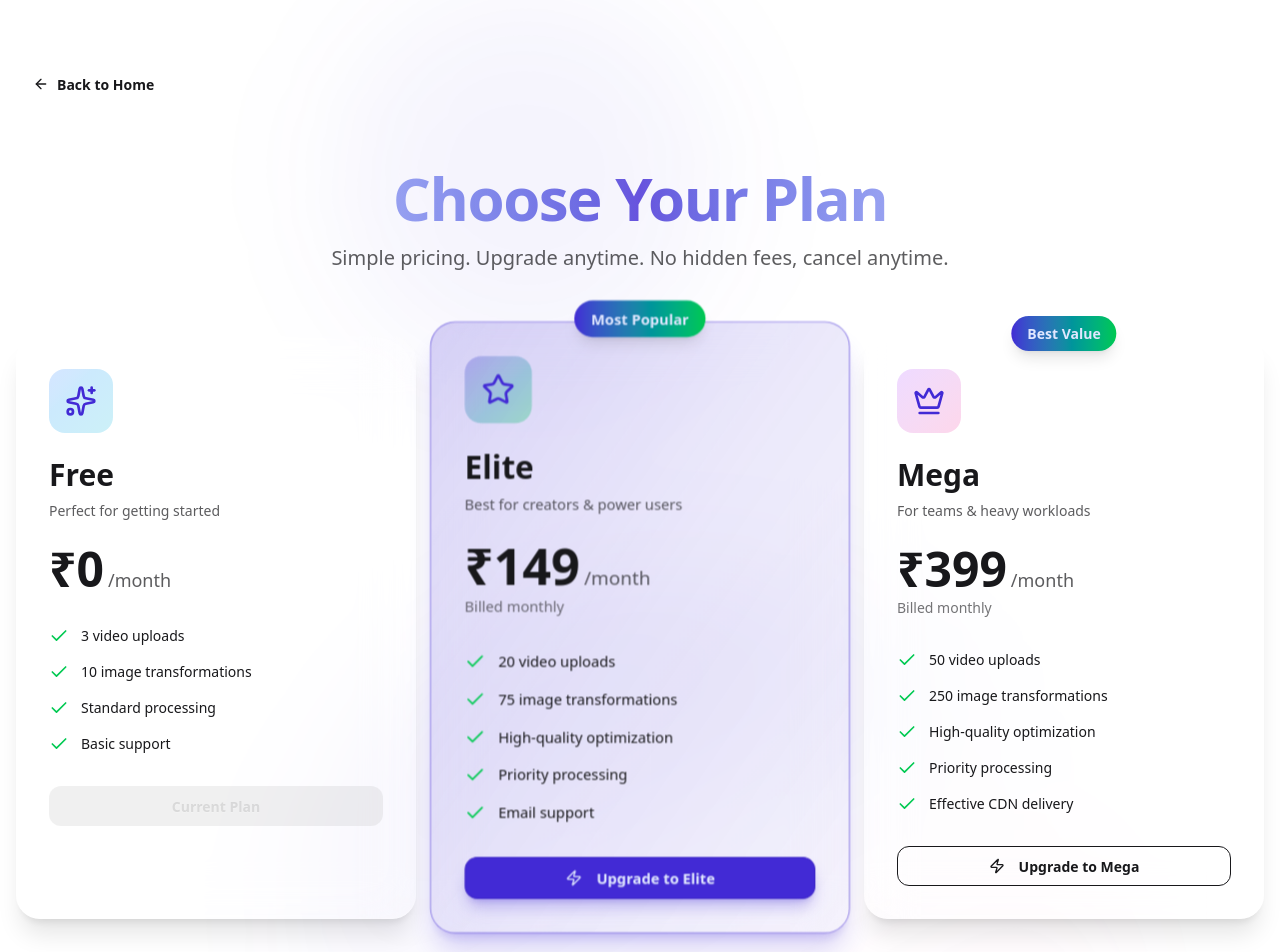
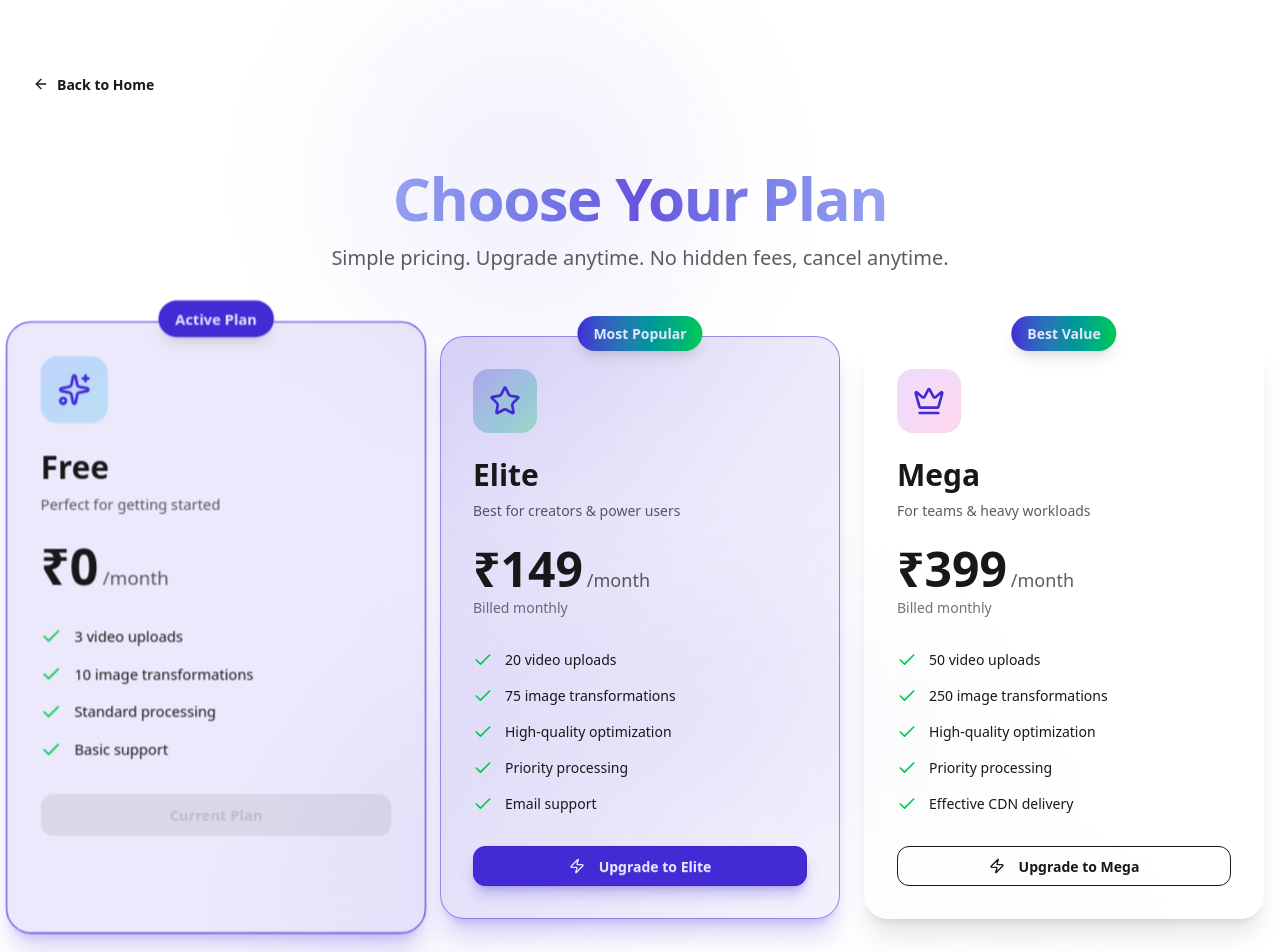
Before and after one commit to Pratham-Taikar/Cloudinary-saas-V2, a Next.js app: page /billings in a window 1280 px wide. Shown: the top 952 px of the page. Built offline with nearby package versions, Linux system fonts and the light colour scheme; no server answers.

Commit message:
user plan downgrade bug fix

```diff
--- a/app/(billings)/billings/page.tsx
+++ b/app/(billings)/billings/page.tsx
@@ -1,8 +1,9 @@
 "use client";
 
-import { useState } from "react";
+import { useState, useEffect } from "react";
 import { useRouter } from "next/navigation";
 import Link from "next/link";
+import axios from "axios";
 import { motion, AnimatePresence } from "framer-motion";
 import {
   Check,
@@ -14,19 +15,27 @@ import {
   Sparkles,
   Shield,
   Clock,
-  Users
+  Users,
+  Loader2,
 } from "lucide-react";
 import services, { planOrder, type PlanKey } from "@/lib/services";
 import faqs from "@/lib/faqs";
 
-const planMeta: Record<PlanKey, {
+interface User {
+  plan: PlanKey;
+}
+
+const planMeta: Record<
+  PlanKey,
+  {
     tagline: string;
     features: string[];
     badge?: string;
     icon: React.ComponentType<{ className?: string }>;
     gradient: string;
     popular?: boolean;
-}> = {
+  }
+> = {
   free: {
     tagline: "Perfect for getting started",
     features: ["Standard processing", "Basic support"],
@@ -36,7 +45,11 @@ const planMeta: Record<PlanKey, {
   elite: {
     tagline: "Best for creators & power users",
     badge: "Most Popular",
-    features: ["High-quality optimization", "Priority processing", "Email support"],
+    features: [
+      "High-quality optimization",
+      "Priority processing",
+      "Email support",
+    ],
     icon: Star,
     gradient: "from-primary/30 to-green-500/30",
     popular: true,
@@ -44,7 +57,11 @@ const planMeta: Record<PlanKey, {
   mega: {
     tagline: "For teams & heavy workloads",
     badge: "Best Value",
-    features: ["High-quality optimization", "Priority processing", "Effective CDN delivery"],
+    features: [
+      "High-quality optimization",
+      "Priority processing",
+      "Effective CDN delivery",
+    ],
     icon: Crown,
     gradient: "from-purple-500/20 to-pink-500/20",
   },
@@ -81,11 +98,35 @@ const faqVariants = {
 
 function BillingPage() {
   const router = useRouter();
-  const [openIndex, setOpenIndex] = useState<number | null>(null);
+  const [openIndex, setOpenIndex] = useState<number | null>(0);
+  const [user, setUser] = useState<User | null>(null);
+  const [loading, setLoading] = useState(true);
+
+  useEffect(() => {
+    const fetchUser = async () => {
+      try {
+        const res = await axios.get("/api/user");
+        setUser(res.data);
+      } catch (err) {
+        console.error("Failed to fetch user data", err);
+      } finally {
+        setLoading(false);
+      }
+    };
+    fetchUser();
+  }, []);
 
   const toggleFAQ = (index: number) => {
     setOpenIndex(openIndex === index ? null : index);
   };
+
+  if (loading) {
+    return (
+      <div className="min-h-screen flex items-center justify-center">
+        <Loader2 className="w-12 h-12 animate-spin text-primary" />
+      </div>
+    );
+  }
 
   return (
     <div className="min-h-screen px-4 py-16 relative overflow-hidden">
@@ -139,25 +180,56 @@ function BillingPage() {
             const plan = services[key];
             const meta = planMeta[key];
             const Icon = meta.icon;
-            const isFree = key === "free";
             const isPopular = meta.popular;
+
+            const currentPlan = user?.plan || "free";
+            const currentTierIndex = planOrder.indexOf(currentPlan);
+            const planTierIndex = planOrder.indexOf(key);
+
+            const isCurrentPlan = key === currentPlan;
+            const isLowerPlan = planTierIndex < currentTierIndex;
+            const isHigherPlan = planTierIndex > currentTierIndex;
 
             return (
               <motion.div
                 key={key}
                 variants={cardVariants}
-                whileHover={{
+                whileHover={
+                  isHigherPlan
+                    ? {
                         y: -8,
-                  transition: { type: "spring", stiffness: 300, damping: 20 }
-                }}
+                        transition: {
+                          type: "spring",
+                          stiffness: 300,
+                          damping: 20,
+                        },
+                      }
+                    : {}
+                }
                 className={`relative group rounded-3xl p-8 backdrop-blur-xl shadow-xl border transition-all duration-500 ${
-                  isPopular
-                    ? "bg-gradient-to-br from-primary/20 via-primary/10 to-primary/5 border-primary/50 shadow-primary/20 scale-105"
+                  isCurrentPlan
+                    ? "bg-primary/10 border-primary shadow-primary/20 scale-105"
+                    : isPopular && isHigherPlan
+                      ? "bg-gradient-to-br from-primary/20 via-primary/10 to-primary/5 border-primary/50 shadow-primary/20"
+                      : isLowerPlan
+                        ? "bg-white/5 border-white/5 opacity-60 grayscale"
                         : "bg-white/10 dark:bg-black/20 border-white/10 hover:border-white/20"
                 }`}
               >
-                {/* Popular Badge */}
-                {meta.badge && (
+                {/* Status Badge */}
+                {isCurrentPlan && (
+                  <motion.div
+                    initial={{ scale: 0 }}
+                    animate={{ scale: 1 }}
+                    className="absolute -top-4 left-1/2 transform -translate-x-1/2"
+                  >
+                    <span className="px-4 py-2 bg-primary text-primary-content text-sm font-bold rounded-full shadow-lg">
+                      Active Plan
+                    </span>
+                  </motion.div>
+                )}
+
+                {meta.badge && isHigherPlan && (
                   <motion.div
                     initial={{ scale: 0 }}
                     animate={{ scale: 1 }}
@@ -171,7 +243,9 @@ function BillingPage() {
                 )}
 
                 {/* Icon */}
-                <div className={`w-16 h-16 rounded-2xl bg-gradient-to-br ${meta.gradient} flex items-center justify-center mb-6 group-hover:scale-110 transition-transform duration-300`}>
+                <div
+                  className={`w-16 h-16 rounded-2xl bg-gradient-to-br ${meta.gradient} flex items-center justify-center mb-6 group-hover:scale-110 transition-transform duration-300 ${isLowerPlan ? "opacity-50" : ""}`}
+                >
                   <Icon className="w-8 h-8 text-primary" />
                 </div>
 
@@ -196,11 +270,15 @@ function BillingPage() {
                 <ul className="space-y-4 mb-8">
                   <li className="flex items-center gap-3">
                     <Check className="w-5 h-5 text-green-500 flex-shrink-0" />
-                    <span className="text-sm">{plan.videoLimit} video uploads</span>
+                    <span className="text-sm">
+                      {plan.videoLimit} video uploads
+                    </span>
                   </li>
                   <li className="flex items-center gap-3">
                     <Check className="w-5 h-5 text-green-500 flex-shrink-0" />
-                    <span className="text-sm">{plan.imageLimit} image transformations</span>
+                    <span className="text-sm">
+                      {plan.imageLimit} image transformations
+                    </span>
                   </li>
                   {meta.features.map((feature, i) => (
                     <li key={i} className="flex items-center gap-3">
@@ -211,12 +289,19 @@ function BillingPage() {
                 </ul>
 
                 {/* CTA Button */}
-                {isFree ? (
+                {isCurrentPlan ? (
                   <button
                     disabled
-                    className="btn btn-outline w-full rounded-xl cursor-not-allowed opacity-60"
+                    className="btn btn-primary w-full rounded-xl cursor-not-allowed opacity-80"
                   >
                     Current Plan
+                  </button>
+                ) : isLowerPlan ? (
+                  <button
+                    disabled
+                    className="btn btn-ghost border-white/10 w-full rounded-xl cursor-not-allowed opacity-50"
+                  >
+                    Previous Plan
                   </button>
                 ) : (
                   <motion.button
@@ -267,8 +352,12 @@ function BillingPage() {
           className="max-w-4xl mx-auto"
         >
           <div className="text-center mb-12">
-            <h2 className="text-3xl font-bold mb-4">Frequently Asked Questions</h2>
-            <p className="text-base-content/70">Everything you need to know about our plans</p>
+            <h2 className="text-3xl font-bold mb-4">
+              Frequently Asked Questions
+            </h2>
+            <p className="text-base-content/70">
+              Everything you need to know about our plans
+            </p>
           </div>
 
           <div className="space-y-4">
@@ -278,7 +367,11 @@ function BillingPage() {
                 <motion.div
                   key={index}
                   initial={false}
-                  animate={{ backgroundColor: isOpen ? "rgba(255,255,255,0.1)" : "rgba(255,255,255,0.05)" }}
+                  animate={{
+                    backgroundColor: isOpen
+                      ? "rgba(255,255,255,0.1)"
+                      : "rgba(255,255,255,0.05)",
+                  }}
                   className="rounded-2xl p-6 backdrop-blur-xl border border-white/10 shadow-lg cursor-pointer transition-all duration-300 hover:border-white/20"
                   onClick={() => toggleFAQ(index)}
                 >
```
Lines whose indentation alone changed are shown as unchanged.
